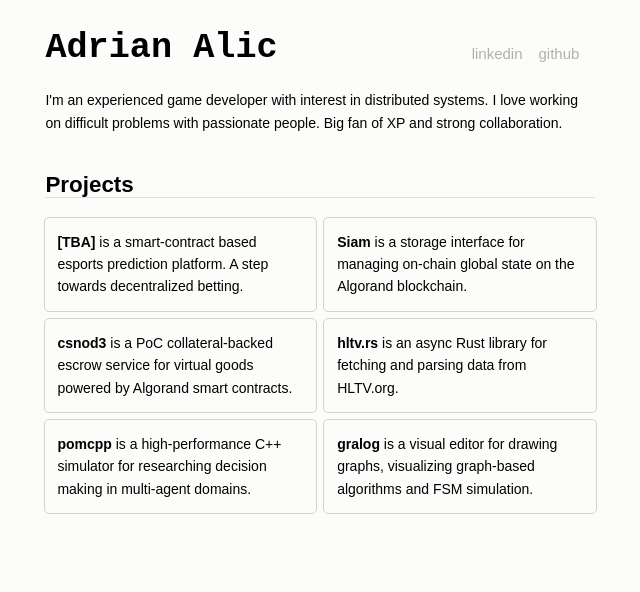
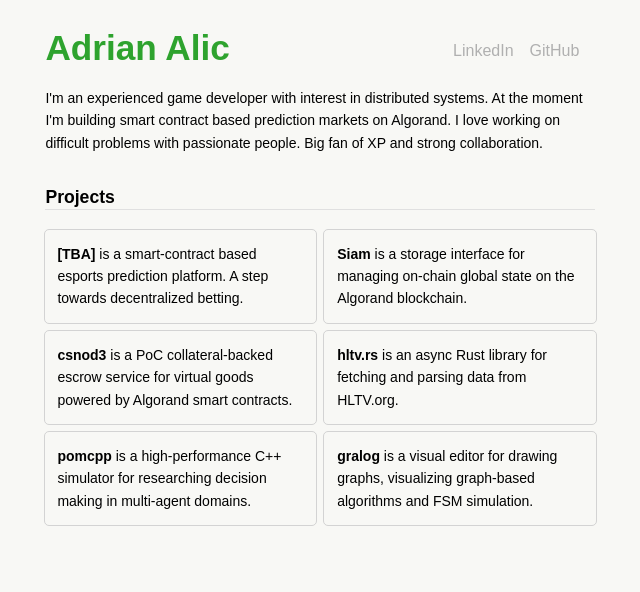
Before and after one commit to dist1ll/dist1ll.github.io, a plain HTML site: page index.html in a window 1280 px wide. Shown: the whole page, without its empty margins (318-958 px from the left). Drawn offline with Linux system fonts and the light colour scheme.

Commit message:
Fix bottom margins and color scheme

```diff
--- a/index.html
+++ b/index.html
@@ -16,15 +16,16 @@
 				<div id="title">
 					<h1>Adrian Alic</h1>
 					<span id="contacts">
-						<a  href="https://www.linkedin.com/in/dist1ll/">linkedin</a>
-						<a  href="https://github.com/dist1ll">github</a>
+						<a  href="https://www.linkedin.com/in/dist1ll/">LinkedIn</a>
+						<a  href="https://github.com/dist1ll">GitHub</a>
 					</span>
 
 				</div>
 
-				<div id="category" style="padding-bottom: 2.5rem;">
+				<div id="category" style="padding-bottom: 2rem;">
 					<div id="category-content">
 						I'm an experienced game developer with interest in distributed systems.
+						At the moment I'm building smart contract based prediction markets on Algorand.
 						I love working on difficult problems with passionate people.
 						Big fan of XP and strong collaboration.
 					</div>
--- a/style.css
+++ b/style.css
@@ -1,5 +1,5 @@
 body {
-	background-color: #fcfcfa;
+	background-color: #f8f8f5;
 	font-family: sans-serif;
 }
 #app {
@@ -18,12 +18,12 @@ a {
 }
 h1 {
 	display: inline;
-	font-family: monospace;
 	font-weight: 700;
 	font-size: 2.2rem;
 	margin-bottom: 0;
 	line-height: 1.6ch;
 	min-width: 12ch;
+	color: #2ea32e;
 }
 a:visited { text-decoration: none; }
 a:hover { text-decoration: none; color:#e600b4; }
@@ -58,14 +58,15 @@ li:before {
 	display: flex;
 	justify-content: flex-start;
 	align-items: center;
+	margin-top: .8rem;
 }
 #contacts a {
 	color: #B0B0B0;
 	margin: 0 1rem 0 0;
 	font-weight: 400;
-	font-size: 15px;
+	font-size: 1rem;
 }
-#contacts a:hover { text-decoration: none; color:#3e82f7; }
+#contacts a:hover { text-decoration: none; color:#2ea32e; }
 #content {
 	display: flex;
 	flex-direction: column;
@@ -73,7 +74,7 @@ li:before {
 	align-items: center;
 	width: 100%;
 	max-width: 550px;
-	padding: 0vh 1.9rem 10vh 1.7rem;
+	padding: 0vh 1.5rem 0 1.3rem;
 }
 #category {
 	display: flex;
@@ -81,7 +82,7 @@ li:before {
 	flex-wrap: wrap;
 	justify-content: space-between;
 	width: 100%;
-	padding: 0rem 0 3rem 0;
+	padding: 0rem 0 1rem 0;
 	text-align: left;
 }
 #category-divider {
@@ -91,7 +92,7 @@ li:before {
 	width: 100%;
 }
 #category-title {
-	font-size: clamp(1.4rem, 1.5429rem + -0.7143vw, 1.2rem);
+	font-size: 1.1rem;
 	font-weight: 700;
 	width: 200px;
 	text-decoration: none;
@@ -110,7 +111,6 @@ li:before {
 	flex-wrap: wrap;
 	justify-content: space-between;
 	width: calc(100% + .6rem);
-	margin-bottom: 1.5rem;
 }
 .paragraph-project {
 	display: block;
@@ -136,7 +136,7 @@ li:before {
 	font-weight: 700;
 }
 .paragraph-project:hover .paragraph-title {
-	color: #e600b4;
+	color: #2ea32e;
 }
 /* BLOGPOST STYLING */
 #blog-title, .blog-subtitle, .blog-subsubtitle {
```
